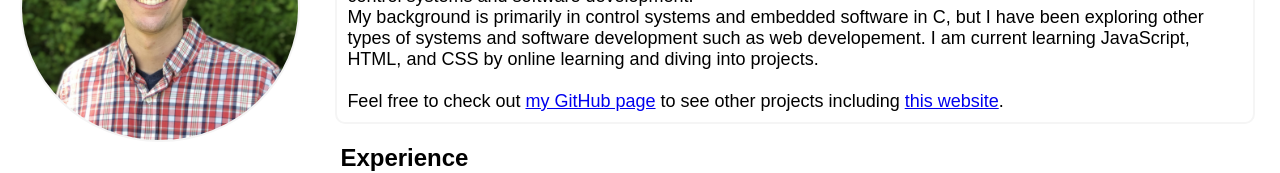
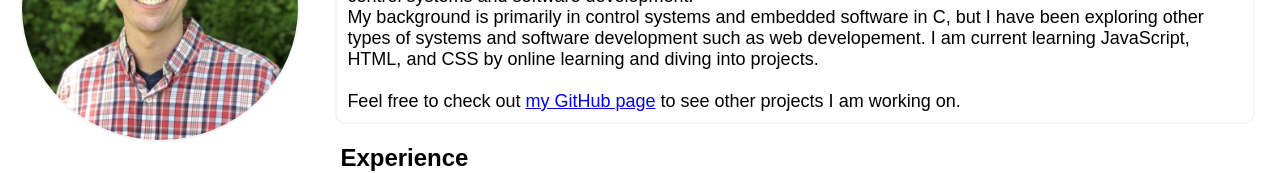
Before and after one commit to ndpage/ndpage.github.io, a plain HTML site: page index.html in a window 1280 px wide. Shown: the part 266-439 px from the top of the page. Drawn offline with nearby package versions, Linux system fonts and the light colour scheme.

Commit message:
Removed personal-website link from index.html text

```diff
--- a/index.html
+++ b/index.html
@@ -52,7 +52,7 @@
                     </p>
                     <p>
                         <br> Feel free to check out <a href="https://github.com/ndpage" target="_blank" title="Nathan's GitHub page">my GitHub page</a> to see
-                                other projects including <a href="https://github.com/ndpage/personal-website" target="_blank">this website</a>.
+                                other projects I am working on.
                     </p>
                 </article>
 
```
